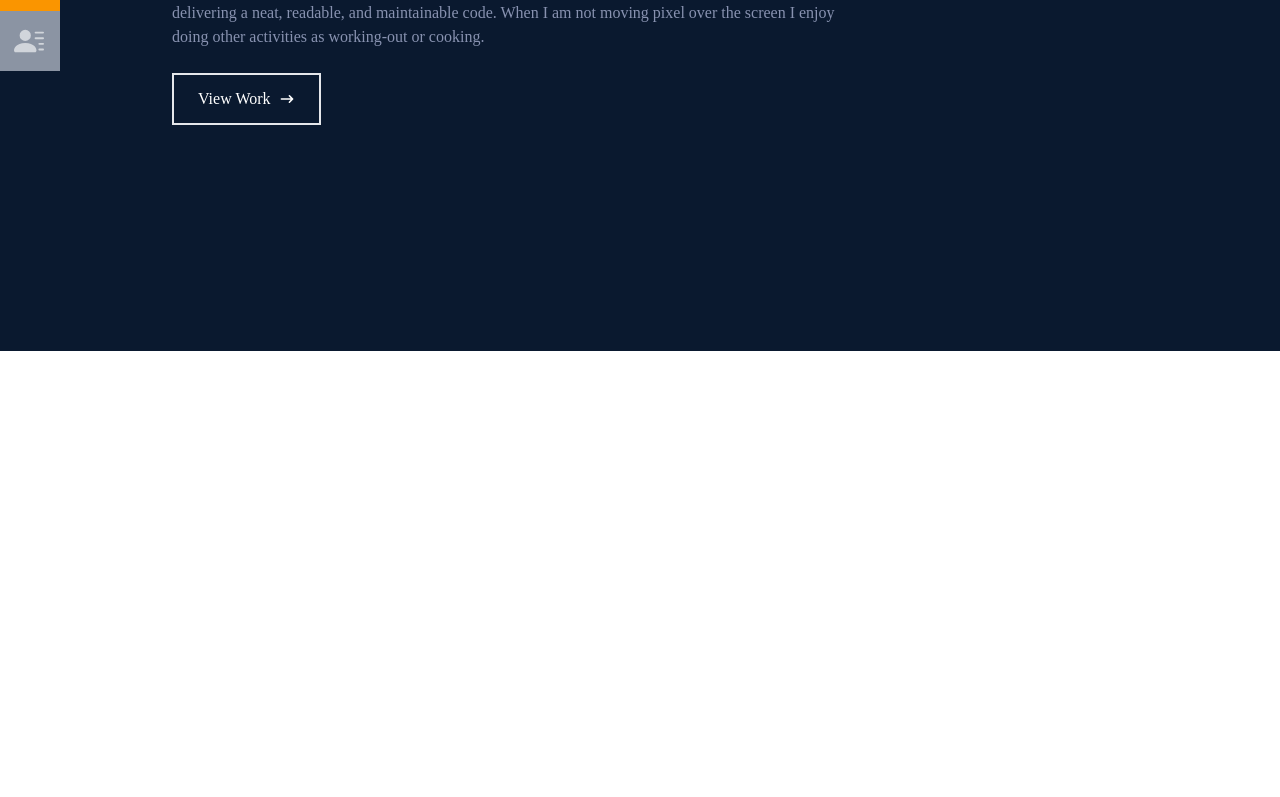
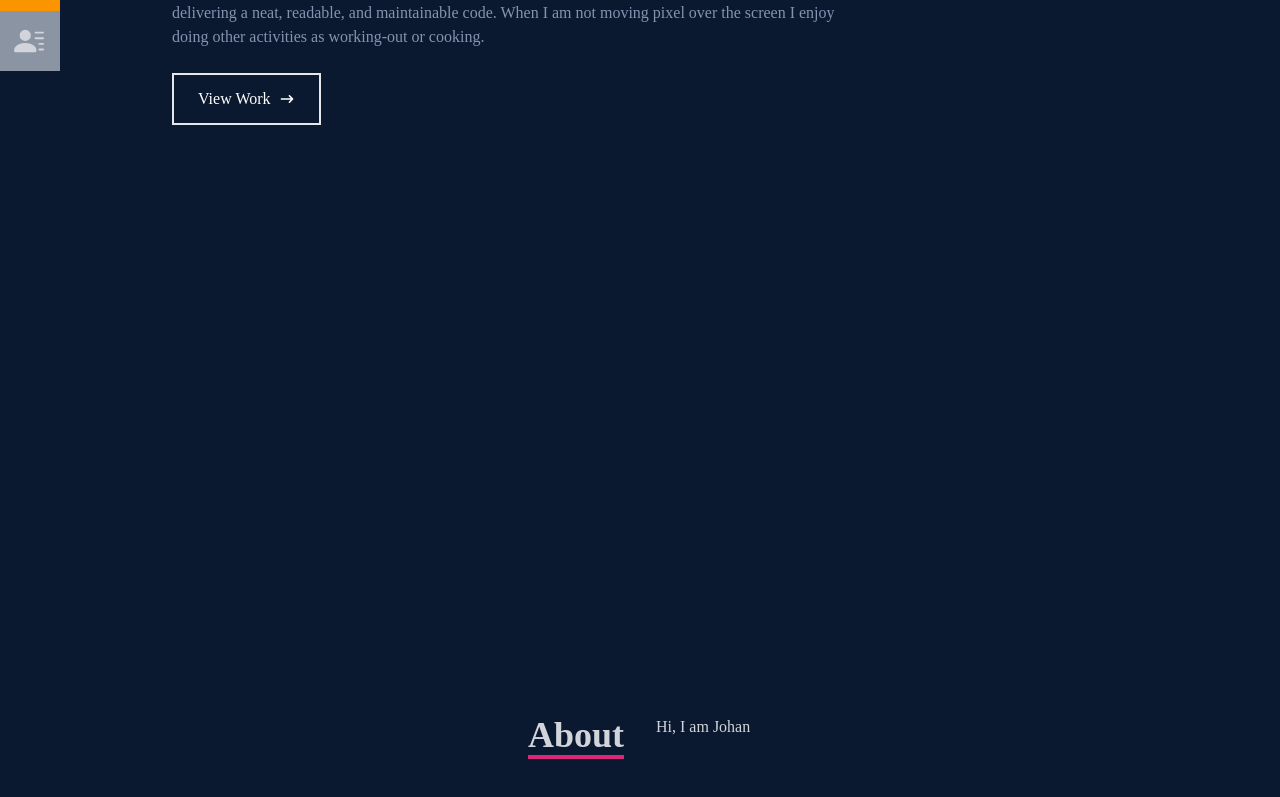
Before and after one commit to JohanFernandoLema/portfolio-in-react, a React (Create React App) app: page / in a window 1280 px wide. Shown: the part 449-1246 px from the top of the page. Before the commit the page ends 800 px from the top, so only its background shows below. Built offline with nearby package versions, Linux system fonts and the light colour scheme.

Commit message:
about component page being designed by enhancing UI with tailwind

```diff
--- a/src/App.js
+++ b/src/App.js
@@ -1,11 +1,13 @@
 import Home from './Components/Home'
 import Navbar from './Components/Navbar'
+import About from './Components/About'
 
 function App() {
   return (
     <div>
       <Navbar />
       <Home />
+      <About />
     </div>
   )
 }
--- /dev/null
+++ b/src/Components/About.jsx
@@ -0,0 +1,22 @@
+const About = () => {
+  return (
+    <div name="about" className="w-full h-screen bg-[#0a192f] text-gray-300">
+      <div className="flex flex-col justify-center items-center w-full h-full">
+        <div className="max-w-[1000px] w-full grid grid-cols-2 gap-8">
+          <div className="sm:text-right pb-8 pl-4">
+            <p className="text-4xl font-bold inline border-b-4 border-pink-600">
+              About
+            </p>
+          </div>
+
+          <div className="max-w-[1000px] w-full grid grid-cols-2 gap-8">
+            <div>
+              <p>Hi, I am Johan</p>
+            </div>
+          </div>
+        </div>
+      </div>
+    </div>
+  )
+}
+export default About
```
